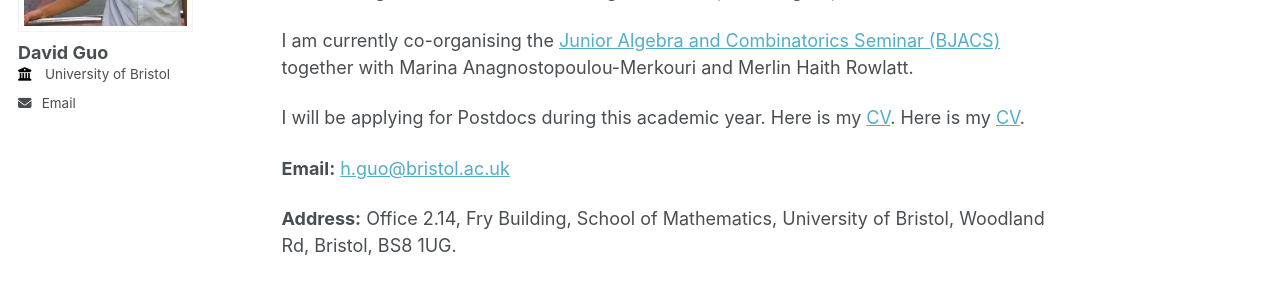
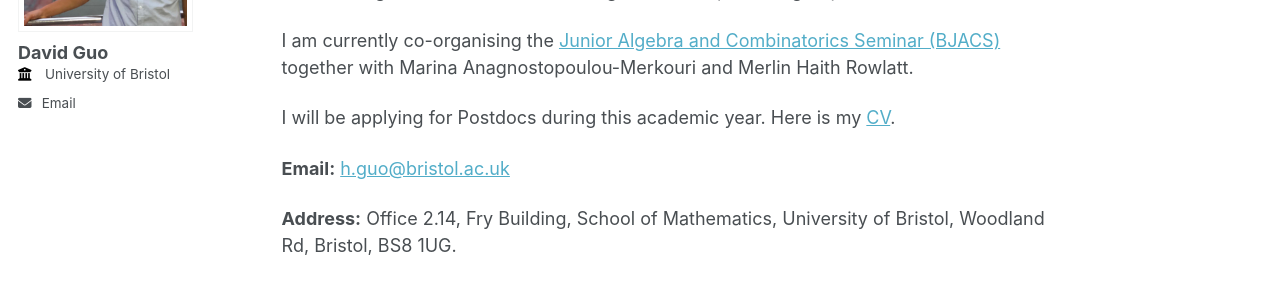
Before and after one commit to dguo97/dguo97.github.io, a Jekyll site: the page built from _pages/about.html, in a window 1280 px wide. Shown: the part 303-597 px from the top of the page. Built offline with Jekyll 4.4.1, drawn with Linux system fonts in a browser that asks for light colours.

Commit message:
Update about.html

```diff
--- a/_pages/about.html
+++ b/_pages/about.html
@@ -17,7 +17,7 @@ My main area of research is group theory. I am particularly interested in the in
 
 
 I will be applying for Postdocs during this academic year. Here is my <a href="https://dguo.github.io/CV.pdf">CV</a>.
-Here is my <a href="https://dguo.github.io/CV.pdf">CV</a>.
+
 
 
     </p><p><strong>Email:</strong> <a href=mailto:h.guo@bristol.ac.uk>h.guo@bristol.ac.uk</a>
```
